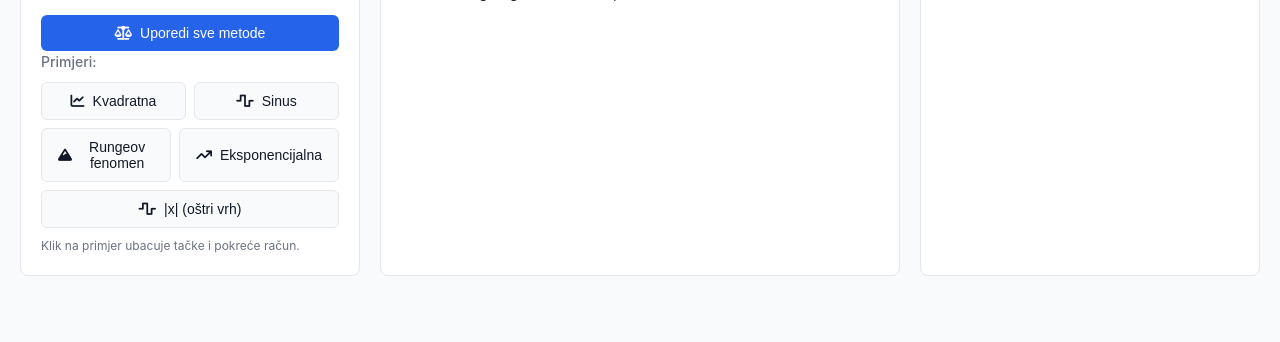
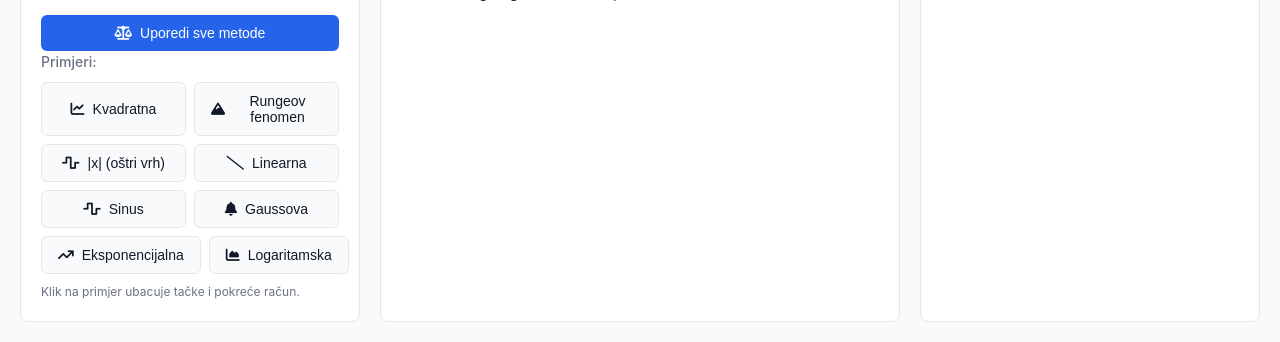
Before and after one commit to Buljic/NumericalMethods, a Flask app: page / in a window 1280 px wide. Shown: the part 711-1053 px from the top of the page. Before the commit the page ends 987 px from the top, so only its background shows below. Run offline with Flask 3, Linux system fonts and the light colour scheme; some libraries are stand-ins or nearby versions.

Commit message:
add two more examples

```diff
--- a/templates/index.html
+++ b/templates/index.html
@@ -1,5 +1,6 @@
 <!DOCTYPE html>
 <html lang="bs">
+
 <head>
     <meta charset="UTF-8">
     <meta name="viewport" content="width=device-width, initial-scale=1.0">
@@ -91,6 +92,7 @@
         }
     </style>
 </head>
+
 <body>
     <div class="container">
         <!-- Header -->
@@ -174,21 +176,32 @@
                             <button class="btn btn-example" onclick="loadExample('quadratic')">
                                 <i class="fas fa-chart-line"></i> Kvadratna
                             </button>
-                            <button class="btn btn-example" onclick="loadExample('sin')">
-                                <i class="fas fa-wave-square"></i> Sinus
-                            </button>
-                        </div>
-                        <div class="example-row">
                             <button class="btn btn-example" onclick="loadExample('runge')">
                                 <i class="fas fa-mountain"></i> Rungeov fenomen
-                            </button>
-                            <button class="btn btn-example" onclick="loadExample('exp')">
-                                <i class="fas fa-arrow-trend-up"></i> Eksponencijalna
                             </button>
                         </div>
                         <div class="example-row">
                             <button class="btn btn-example" onclick="loadExample('abs')">
                                 <i class="fas fa-wave-square"></i> |x| (oštri vrh)
+                            </button>
+                            <button class="btn btn-example" onclick="loadExample('linearExample')">
+                                <i class="fas fa-slash"></i> Linearna
+                            </button>
+                        </div>
+                        <div class="example-row">
+                            <button class="btn btn-example" onclick="loadExample('sin')">
+                                <i class="fas fa-wave-square"></i> Sinus
+                            </button>
+                            <button class="btn btn-example" onclick="loadExample('gauss')">
+                                <i class="fas fa-bell"></i> Gaussova
+                            </button>
+                        </div>
+                        <div class="example-row">
+                            <button class="btn btn-example" onclick="loadExample('exp')">
+                                <i class="fas fa-arrow-trend-up"></i> Eksponencijalna
+                            </button>
+                            <button class="btn btn-example" onclick="loadExample('log')">
+                                <i class="fas fa-chart-area"></i> Logaritamska
                             </button>
                         </div>
                         <p id="exampleHint" class="example-hint">Klik na primjer ubacuje tačke i pokreće račun.</p>
@@ -235,10 +248,10 @@
                     </button>
                 </div>
                 <!-- Comparison Results (PREMJESTENO ISPOD STATUS + EXPORT) -->
-<div class="info-box" id="comparisonBox" style="display: none; margin-top: 16px;">
-    <h4><i class="fas fa-balance-scale"></i> Poređenje metoda</h4>
-    <table class="comparison-table" id="comparisonTable"></table>
-</div>
+                <div class="info-box" id="comparisonBox" style="display: none; margin-top: 16px;">
+                    <h4><i class="fas fa-balance-scale"></i> Poređenje metoda</h4>
+                    <table class="comparison-table" id="comparisonTable"></table>
+                </div>
             </div>
 
             <!-- Points Panel -->
@@ -268,8 +281,6 @@
                         <p>Nema tačaka. Dodajte tačke da započnete.</p>
                     </div>
                 </div>
-
-
             </div>
         </div>
     </div>
@@ -340,6 +351,30 @@
                 points: generateUniformPoints(-3, 3, 13, (x) => Math.abs(x)),
                 referenceFn: (x) => Math.abs(x),
                 referenceLabel: 'Referenca |x|'
+            },
+            linearExample: {
+                name: 'Linearna funkcija',
+                description: 'f(x) = 2x + 1. Savršeno za demonstraciju linearne interpolacije jer polinom stepena 1 prolazi kroz sve tačke.',
+                method: 'linear',
+                points: generateUniformPoints(-3, 3, 7, (x) => 2 * x + 1),
+                referenceFn: (x) => 2 * x + 1,
+                referenceLabel: 'Referenca f(x) = 2x + 1'
+            },
+            log: {
+                name: 'Logaritamska funkcija',
+                description: 'f(x) = ln(x). Nedefinisana za x ≤ 0.',
+                method: 'newton',
+                points: generateUniformPoints(0.5, 5, 9, (x) => Math.log(x)),
+                referenceFn: (x) => Math.log(x),
+                referenceLabel: 'Referenca ln(x)'
+            },
+            gauss: {
+                name: 'Gaussova funkcija',
+                description: 'f(x) = e^(−x²). Glatka i simetrična.',
+                method: 'spline',
+                points: generateUniformPoints(-3, 3, 11, (x) => Math.exp(-x * x)),
+                referenceFn: (x) => Math.exp(-x * x),
+                referenceLabel: 'Referenca e^(−x²)'
             }
         };
 
@@ -363,7 +398,7 @@
 
         function init() {
             document.querySelectorAll('input[name="method"]').forEach(radio => {
-                radio.addEventListener('change', function() {
+                radio.addEventListener('change', function () {
                     currentMethod = this.value;
                     elements.currentMethod.textContent = getMethodName(currentMethod);
                     console.log('🔄 Metoda:', currentMethod);
@@ -375,7 +410,7 @@
             });
 
             elements.currentMethod.textContent = getMethodName(currentMethod);
-            elements.yInput.addEventListener('keypress', function(e) {
+            elements.yInput.addEventListener('keypress', function (e) {
                 if (e.key === 'Enter') addPoint();
             });
 
@@ -780,4 +815,5 @@ plt.show()
         }
     </script>
 </body>
+
 </html>
```
